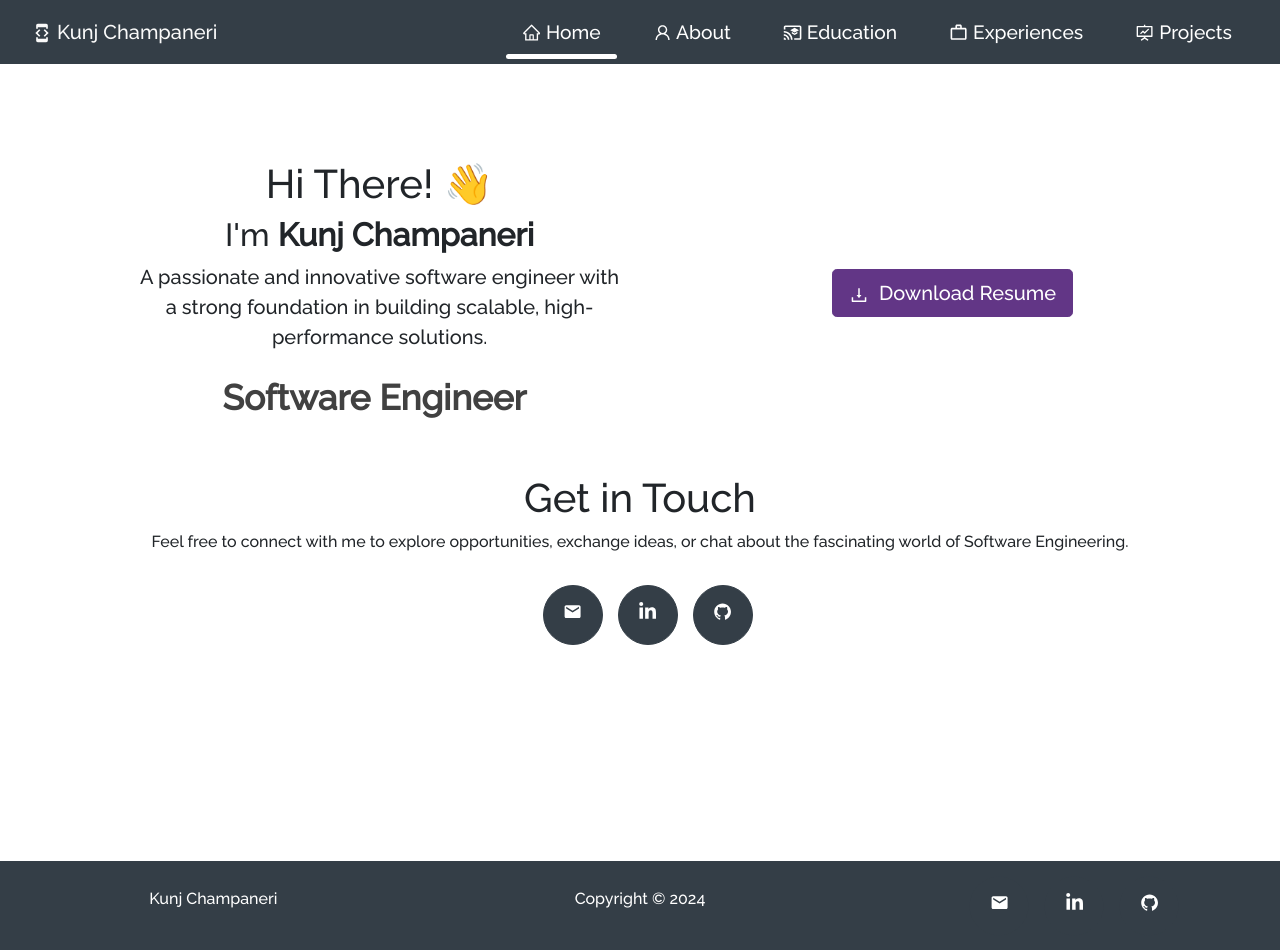
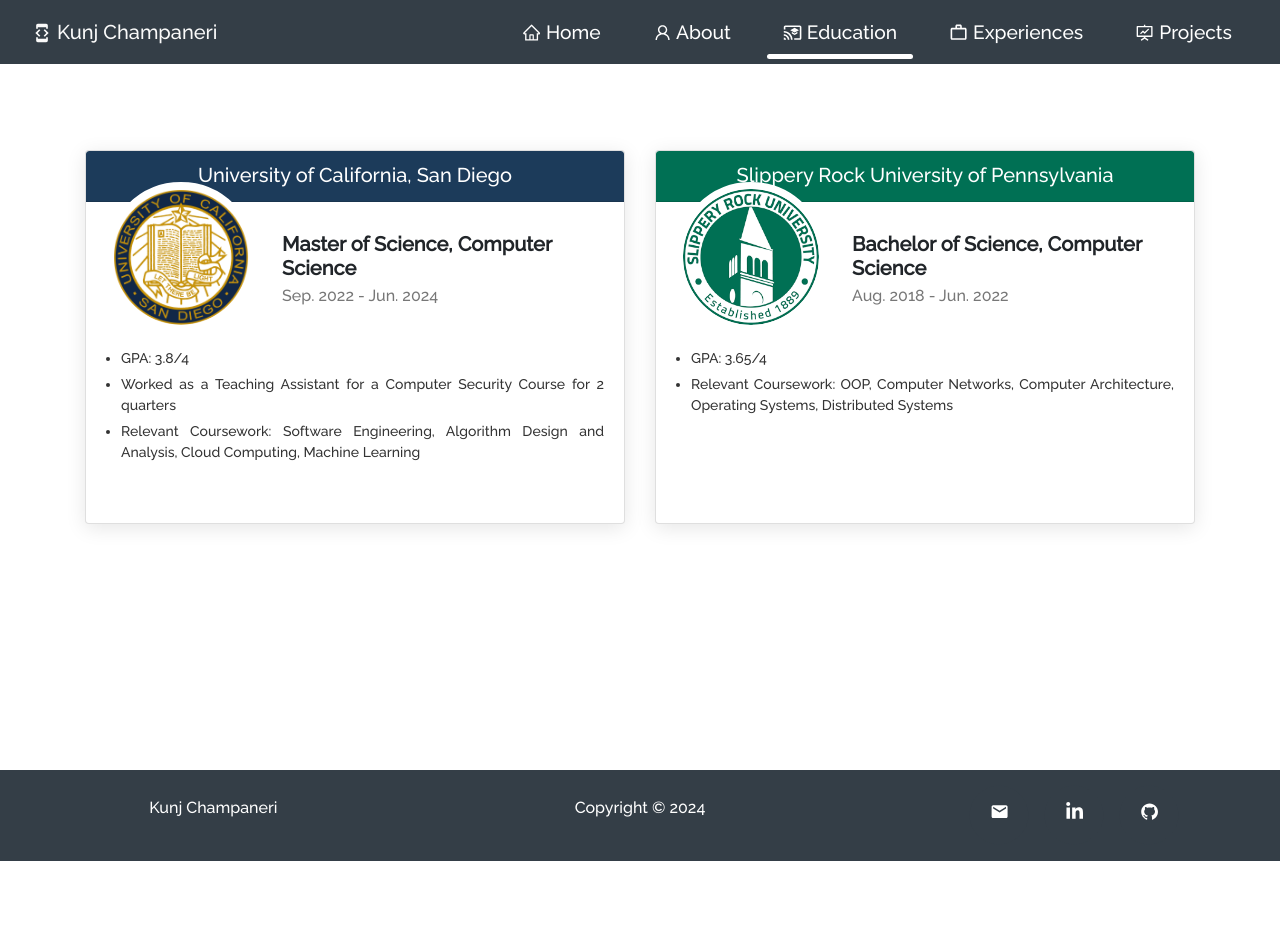
Before and after one commit to kunj-champaneri/kunj-champaneri.github.io, a React (Create React App) app: page /#/education in a window 1280 px wide. After the commit the page ends 861 px from the top, so only its background shows below. Built offline with nearby package versions, Linux system fonts and the light colour scheme.

Commit message:
using hashrouter

```diff
--- a/package.json
+++ b/package.json
@@ -1,7 +1,7 @@
 {
   "name": "kunj-portfolio",
   "version": "0.1.0",
-  "homepage": "https://kunj-champaneri.github.io",
+  "homepage": "https://kunj-champaneri.github.io/kunjchampaneri/#/",
   "private": true,
   "dependencies": {
     "@testing-library/jest-dom": "^5.11.6",
--- a/src/App.js
+++ b/src/App.js
@@ -7,7 +7,7 @@
 import Projects from "./components/Projects/Projects";
 import Experiences from "./components/Experience/Experiences";
 import Footer from "./components/Footer";
-import { BrowserRouter as Router, Route, Switch } from "react-router-dom";
+import { HashRouter as Router, Route, Switch } from "react-router-dom";
 import "./style.css";
 import "./App.css";
 import "bootstrap/dist/css/bootstrap.min.css";
--- a/src/components/Education/Education.js
+++ b/src/components/Education/Education.js
@@ -10,7 +10,7 @@
       <Container>
         <Row>
           {EDUCATION.map((education, index) => (
-            <Col md={6} key={index}>
+            <Col md={6} key={index} style={{marginBottom: "1rem"}}>
               <EducationCards
                 degree={education.degree}
                 institution={education.institution}
--- a/src/components/Experience/Experiences.js
+++ b/src/components/Experience/Experiences.js
@@ -9,7 +9,7 @@
     <Container fluid className="experience-section">
       <Row>
         {EXPERIENCES.map((experience, index) => (
-          <Col md={4} key={index}>
+          <Col md={4} key={index} style={{marginBottom: "1rem"}}>
             <ExperienceCards
               company={experience.company}
               title={experience.title}
```
